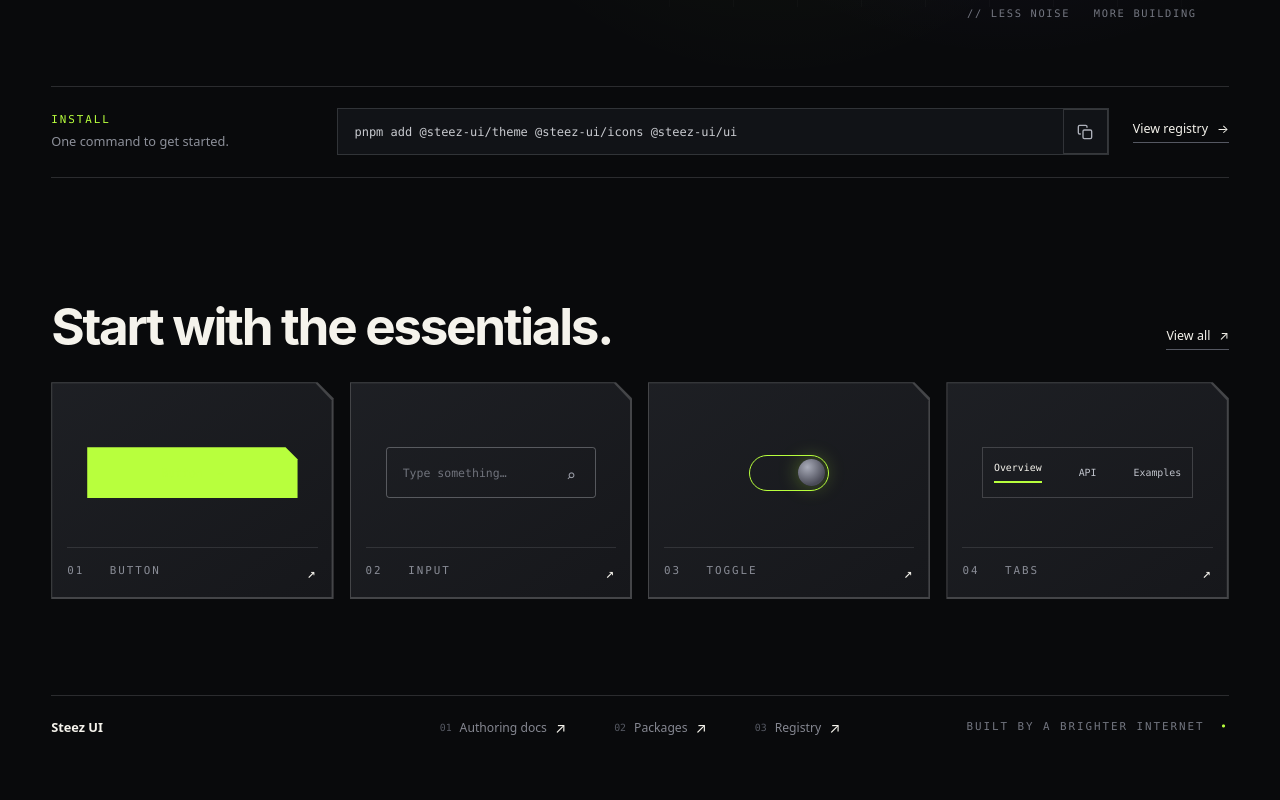
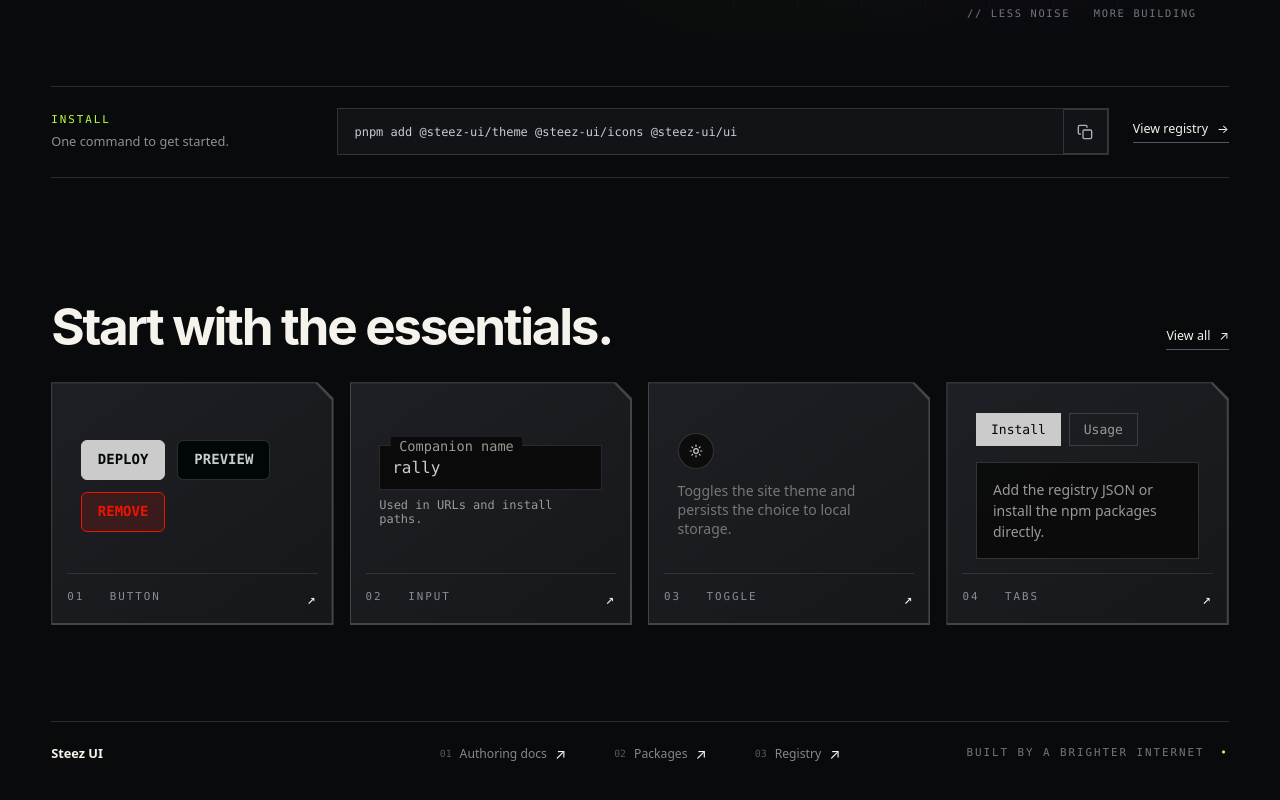
Before and after one commit to thomasjvu/steez-ui, a Next.js app: page / in a window 1280 px wide. Shown: the part 690-1490 px from the top of the page. Built offline with nearby package versions, Linux system fonts and the light colour scheme.

Commit message:
feat(site): use live previews in homepage component rail

```diff
--- a/components/docs/home-page.tsx
+++ b/components/docs/home-page.tsx
@@ -2,16 +2,17 @@
 
 import Link from "next/link";
 import { CopyButton, CyberpunkTile } from "@steez-ui/ui";
+import { ComponentPreview } from "./component-preview";
 import styles from "./site-layout.module.css";
 
 export function HomePageContent() {
   const packageCmd = "pnpm add @steez-ui/theme @steez-ui/icons @steez-ui/ui";
 
   const componentCards = [
-    { index: "01", label: "Button", art: "buttonArt", href: "/components/button" },
-    { index: "02", label: "Input", art: "inputArt", href: "/components/cyberpunk-input" },
-    { index: "03", label: "Toggle", art: "toggleArt", href: "/components/theme-toggle" },
-    { index: "04", label: "Tabs", art: "tabsArt", href: "/components/tabbed-panel" },
+    { index: "01", label: "Button", preview: "button", href: "/components/button" },
+    { index: "02", label: "Input", preview: "cyberpunk-input", href: "/components/cyberpunk-input" },
+    { index: "03", label: "Toggle", preview: "theme-toggle", href: "/components/theme-toggle" },
+    { index: "04", label: "Tabs", preview: "tabbed-panel", href: "/components/tabbed-panel" },
   ] as const;
 
   return (
@@ -118,28 +119,17 @@ export function HomePageContent() {
         </div>
         <div className={styles.componentRail}>
           {componentCards.map((card) => (
-            <Link key={card.label} href={card.href} className={styles.componentCard}>
-              <div className={styles.componentArt} aria-hidden="true">
-                <div className={`${styles.artSurface} ${styles[card.art]}`}>
-                  {card.art === "buttonArt" ? <span>Button&nbsp; →</span> : null}
-                  {card.art === "inputArt" ? <span>Type something…</span> : null}
-                  {card.art === "toggleArt" ? <span className={styles.toggleKnob} /> : null}
-                  {card.art === "tabsArt" ? (
-                    <>
-                      <span className={styles.tabActive}>Overview</span>
-                      <span>API</span>
-                      <span>Examples</span>
-                    </>
-                  ) : null}
-                </div>
+            <article key={card.label} className={styles.componentCard}>
+              <div className={styles.componentArt}>
+                <ComponentPreview slug={card.preview} />
               </div>
-              <div className={styles.componentCardMeta}>
+              <Link href={card.href} className={styles.componentCardMeta}>
                 <span>
                   {card.index}&nbsp;&nbsp; {card.label}
                 </span>
                 <span aria-hidden="true">↗</span>
-              </div>
-            </Link>
+              </Link>
+            </article>
           ))}
         </div>
       </section>
--- a/components/docs/site-layout.module.css
+++ b/components/docs/site-layout.module.css
@@ -808,6 +808,8 @@
   --tile-border: rgba(218, 221, 226, 0.28);
   --tile-surface: linear-gradient(145deg, rgba(21, 23, 28, 0.82), rgba(12, 13, 17, 0.82));
   position: relative;
+  display: flex;
+  flex-direction: column;
   min-width: 0;
   padding: 1rem;
   border: 0;
@@ -848,107 +850,41 @@
   transform: translateY(-4px);
 }
 
+.componentCard:focus-within {
+  --tile-border: color-mix(in srgb, var(--home-accent) 65%, transparent);
+}
+
 .componentArt {
   display: grid;
-  min-height: 150px;
+  flex: 1 0 auto;
+  min-height: 176px;
+  padding: 0.85rem;
+  box-sizing: border-box;
   place-items: center;
   border-bottom: 1px solid rgba(218, 221, 226, 0.12);
 }
 
-.artSurface {
-  display: flex;
-  width: 84%;
-  min-height: 3.2rem;
-  align-items: center;
-  justify-content: center;
-  border: 1px solid rgba(218, 221, 226, 0.32);
-  color: #bfc2ca;
-  font-family: var(--font-mono);
-  font-size: 0.72rem;
-}
-
-.buttonArt {
-  --art-border: var(--home-accent);
-  --art-surface: transparent;
-  position: relative;
-  border: 0;
-  background: transparent;
-  color: var(--home-accent);
-  clip-path: polygon(0 0, calc(100% - 0.75rem) 0, 100% 0.75rem, 100% 100%, 0 100%);
-  isolation: isolate;
-}
-
-.buttonArt::before,
-.buttonArt::after {
-  position: absolute;
-  content: "";
-  pointer-events: none;
-}
-
-.buttonArt::before {
-  z-index: -2;
-  inset: 0;
-  background: var(--art-border);
-}
-
-.buttonArt::after {
-  z-index: -1;
-  inset: 1px;
-  clip-path: polygon(0 0, calc(100% - 0.75rem - 1px) 0, calc(100% - 1px) calc(0.75rem + 1px), calc(100% - 1px) calc(100% - 1px), 0 calc(100% - 1px));
-  background: var(--art-surface);
-}
-
-.inputArt {
-  justify-content: space-between;
-  padding: 0 1rem;
-  color: #70737c;
-  border-radius: 0.2rem;
-}
-
-.inputArt::after {
-  width: 0.8rem;
-  height: 0.8rem;
-  content: "⌕";
-  color: #9b9ea8;
-  font-size: 1rem;
-}
-
-.toggleArt {
-  width: 5rem;
-  min-height: 2.2rem;
-  justify-content: end;
-  padding: 0.2rem;
-  border-color: var(--home-accent);
-  border-radius: 999px;
-}
-
-.toggleKnob {
-  display: block;
-  width: 1.7rem;
-  height: 1.7rem;
-  border-radius: 50%;
-  background: radial-gradient(circle at 35% 30%, #a8abb8, #4a4b57 70%);
-  box-shadow: 0 0 1.2rem rgba(184, 255, 61, 0.35);
-}
-
-.tabsArt {
-  gap: 1rem;
-  justify-content: space-around;
-  border-color: rgba(218, 221, 226, 0.2);
-  font-size: 0.62rem;
-}
-
-.tabActive {
-  padding-bottom: 0.5rem;
-  border-bottom: 2px solid var(--home-accent);
-  color: var(--home-ink);
+.componentArt > * {
+  width: 100%;
+  min-width: 0;
 }
 
 .componentCardMeta {
   display: flex;
+  gap: 1rem;
   justify-content: space-between;
   padding-top: 1rem;
   color: #898c96;
+  text-decoration: none;
+}
+
+.componentCardMeta:focus-visible {
+  outline: 2px solid var(--home-accent);
+  outline-offset: 4px;
+}
+
+.componentCardMeta:hover {
+  color: var(--home-accent);
 }
 
 .componentCardMeta span:last-child {
@@ -1153,7 +1089,7 @@
   }
 
   .componentArt {
-    min-height: 120px;
+    min-height: 160px;
   }
 
   .homeIndex {
@@ -1186,6 +1122,6 @@
   }
 
   .componentArt {
-    min-height: 140px;
+    min-height: 160px;
   }
 }
```
